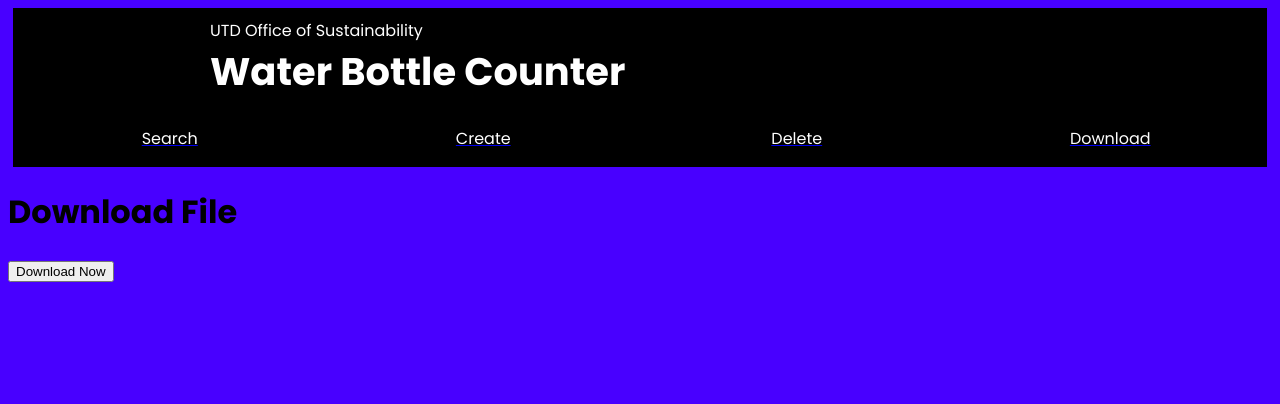
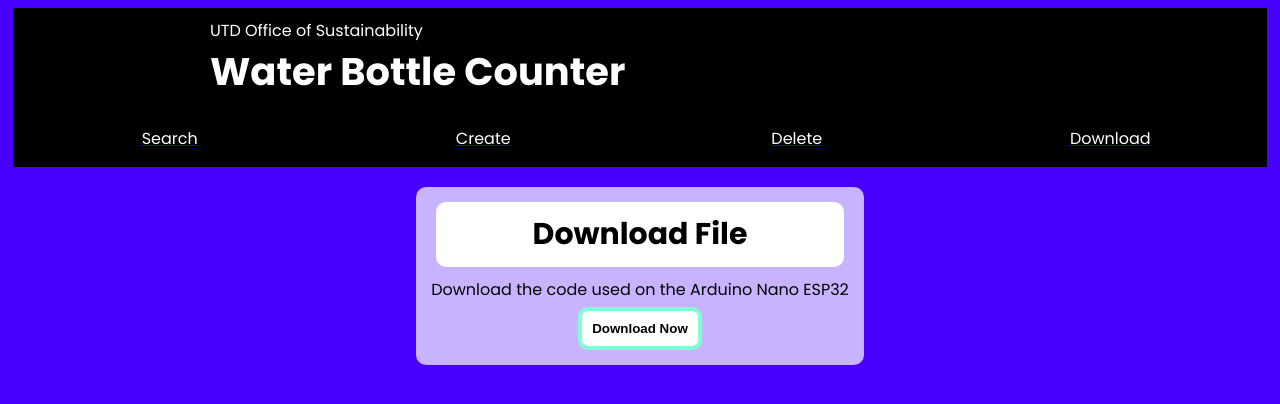
Before and after one commit to UTDallasEPICS/utd-oos-bottle-counter, a Next.js app in the folder website/: page /download in a window 1280 px wide. Shown: the top 404 px of the page. Built offline with nearby package versions, Linux system fonts and the light colour scheme.

Commit message:
add styling to download page

```diff
--- /dev/null
+++ b/website/app/download/download-styles.css
@@ -0,0 +1,62 @@
+.download-container-center {
+  display: grid;
+  grid-template-columns: 1fr;
+  margin-top: 20px;
+  place-items: center;
+}
+
+.download-container {
+  background-color: rgba(255,255,255, 0.7);
+  border: none;
+  border-radius: 10px;
+  padding: 5px 10px;
+}
+
+.download-title {
+  background-color: white;
+  color: black;
+  text-align: center;
+  margin: 10px;
+  padding: 10px;
+  font-size: 30px;
+  font-weight: bold;
+  border: none;
+  border-radius: 10px;
+}
+
+.download-info {
+  color: black;
+  margin: 0px 5px;
+  text-align: center;
+}
+
+.download-button-center {
+  display: grid;
+  grid-template-columns: 1fr;
+  place-items: center;
+}
+
+.download-button {
+  display: block;
+  background-color: white;
+  color: black;
+  font-weight: bold;
+  border-style: solid;
+  border-width: 4px;
+  border-color: aquamarine;
+  border-radius: 10px;
+  padding: 10px;
+  margin: 5px 10px;
+  margin-bottom: 10px;
+  transition-duration: 0.4s;
+}
+
+.download-button:hover {
+  background-color: aquamarine;
+  cursor: pointer;
+}
+
+.download-button:active {
+  background-color: rgb(33, 153, 113);
+  border-color: rgb(33, 153, 113);
+}
--- a/website/app/download/page.tsx
+++ b/website/app/download/page.tsx
@@ -1,5 +1,6 @@
 'use client';
 import React from 'react';
+import './download-styles.css';
 
 export default function DownloadPage() {
     const handleDownload = async () => {
@@ -17,9 +18,17 @@ export default function DownloadPage() {
     };
 
     return (
-        <div>
-            <h1>Download File</h1>
-            <button onClick={handleDownload}>Download Now</button>
+        <div className="download-container-center">
+            <div className='download-container'>
+
+                <p className="download-title">Download File</p>
+                <p className='download-info'>Download the code used on the Arduino Nano ESP32</p>
+
+                <div className='download-button-center'>
+                    <button onClick={handleDownload} className='download-button'>Download Now</button>
+                </div>
+
+            </div>
         </div>
     );
 }
```
